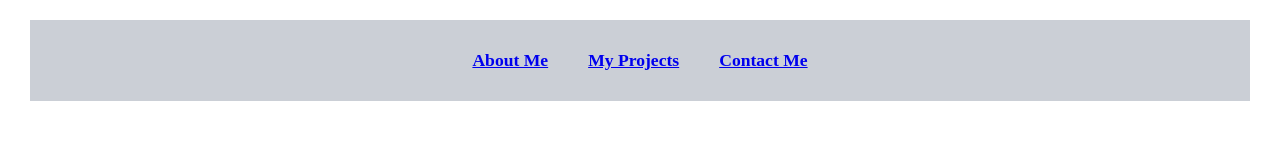
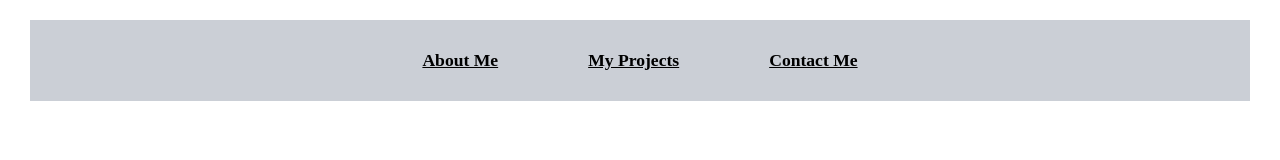
Before and after one commit to 96olbap/Web-portfolio, a plain HTML site: page index.html in a window 1280 px wide. Drawn offline with Linux system fonts and the light colour scheme.

Commit message:
This commit will change the font color of the ul items to black and include a padding arounf them

```diff
--- a/css/styles.css
+++ b/css/styles.css
@@ -21,3 +21,7 @@
   font-size: 1.1rem;
   font-weight: bold;
 }
+.navbar ul li a{
+  color: black;
+  padding: 8px 25px;
+}
```
